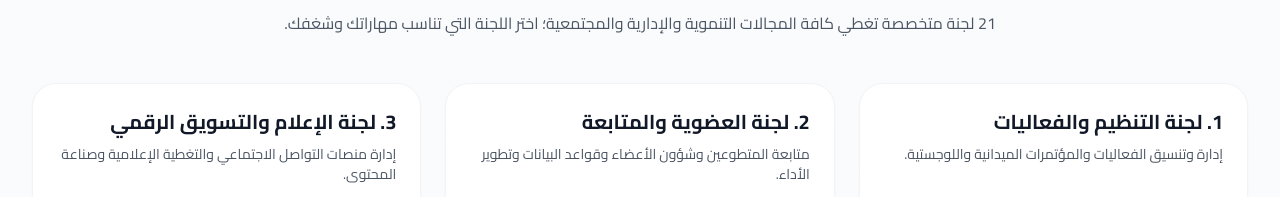
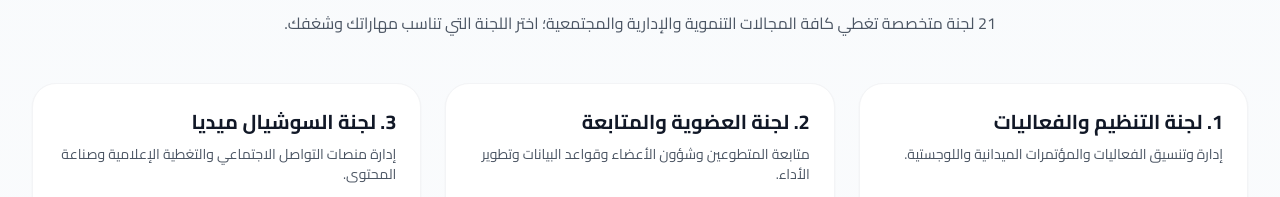
Before and after one commit to ziadsia/kyansaneed, a plain HTML site: page index.html in a window 1280 px wide. Shown: the part 1942-2139 px from the top of the page. Drawn offline with nearby package versions, Linux system fonts and the light colour scheme.

Commit message:
Rename committee from الإعلام والتسويق الرقمي to السوشيال ميديا

```diff
--- a/index.html
+++ b/index.html
@@ -302,7 +302,7 @@
                 </div>
                 <!-- 3 -->
                 <div data-category="innovation" class="committee-card bg-white rounded-3xl p-6 border border-gray-100 shadow-sm flex flex-col justify-between">
-                    <div><h3 class="text-xl font-bold text-gray-900 mb-2">3. لجنة الإعلام والتسويق الرقمي</h3><p class="text-gray-600 text-sm mb-4">إدارة منصات التواصل الاجتماعي والتغطية الإعلامية وصناعة المحتوى.</p></div>
+                    <div><h3 class="text-xl font-bold text-gray-900 mb-2">3. لجنة السوشيال ميديا</h3><p class="text-gray-600 text-sm mb-4">إدارة منصات التواصل الاجتماعي والتغطية الإعلامية وصناعة المحتوى.</p></div>
                     <button onclick="openModal('لجنة الإعلام والتسويق الرقمي')" class="w-full py-2.5 rounded-xl bg-slate-50 text-brand-navy font-bold text-sm hover:bg-brand-teal hover:text-white transition-all">انضم للجنة الآن</button>
                 </div>
                 <!-- 4 -->
```
